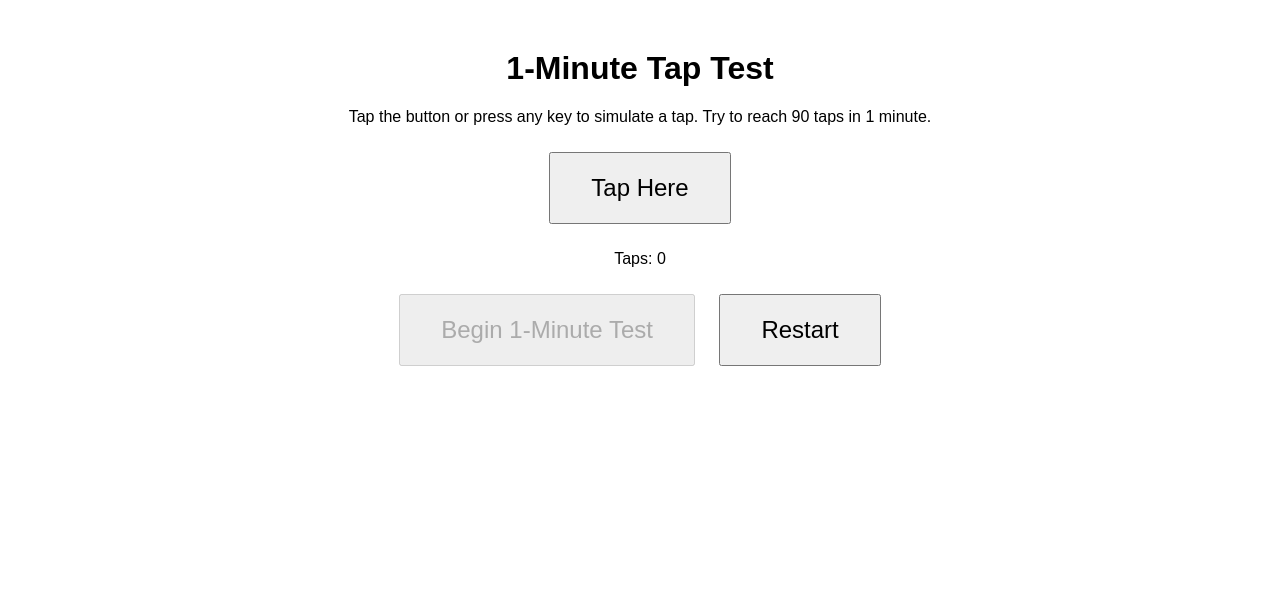
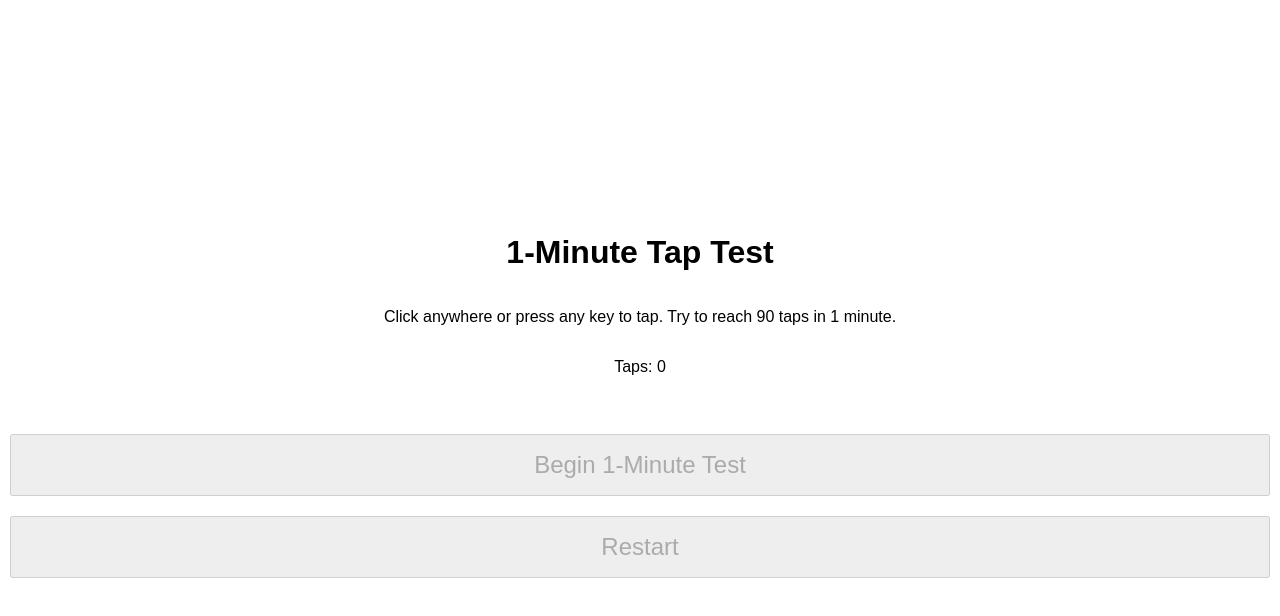
Before and after one commit to mooton100kg/neo-resus-timer, a plain HTML site: page index.html in a window 1280 px wide. Both pictures are taken after a click on the button "Begin 1-Minute Test". Drawn offline with Linux system fonts and the light colour scheme.

Commit message:
change to tap anywhere

```diff
--- a/index.html
+++ b/index.html
@@ -6,23 +6,41 @@
     body {
       font-family: sans-serif;
       text-align: center;
-      margin-top: 50px;
+      margin: 0;
+      padding: 0;
+      height: 100vh;
+      display: flex;
+      flex-direction: column;
+      justify-content: center;
+      user-select: none;
     }
     button {
       font-size: 24px;
-      padding: 20px 40px;
+      padding: 15px 30px;
       margin: 10px;
+      cursor: pointer;
+    }
+    #tapArea {
+      position: fixed;
+      top: 0;
+      left: 0;
+      width: 100%;
+      height: 100%;
+      z-index: 0;
+      display: none;
     }
   </style>
 </head>
 <body>
 
+  <div id="tapArea"></div>
+
   <h1>1-Minute Tap Test</h1>
-  <p>Tap the button or press any key to simulate a tap. Try to reach 90 taps in 1 minute.</p>
+  <p>Click anywhere or press any key to tap. Try to reach 90 taps in 1 minute.</p>
 
-  <button id="tapButton" disabled>Tap Here</button>
   <p id="tapCount">Taps: 0</p>
   <p id="message"></p>
+
   <button id="startBtn">Begin 1-Minute Test</button>
   <button id="restartBtn" disabled>Restart</button>
 
@@ -31,11 +49,11 @@
     let timerStarted = false;
     let timerId = null;
 
-    const tapBtn = document.getElementById("tapButton");
+    const tapDisplay = document.getElementById("tapCount");
+    const message = document.getElementById("message");
     const startBtn = document.getElementById("startBtn");
     const restartBtn = document.getElementById("restartBtn");
-    const tapDisplay = document.getElementById("tapCount");
-    const message = document.getElementById("message");
+    const tapArea = document.getElementById("tapArea");
 
     function registerTap() {
       if (timerStarted) {
@@ -45,40 +63,39 @@
     }
 
     function endTest() {
-      tapBtn.disabled = true;
       timerStarted = false;
       message.textContent = `⏱ Time's up! You tapped ${tapCount} times.`;
       startBtn.disabled = true;
-      restartBtn.disabled = true;
+      restartBtn.disabled = false;
+      tapArea.style.display = "none";
     }
 
     function startTest() {
       tapCount = 0;
       timerStarted = true;
-      tapBtn.disabled = false;
+      tapArea.style.display = "block";
       tapDisplay.textContent = "Taps: 0";
       message.textContent = "";
       startBtn.disabled = true;
-      restartBtn.disabled = false;
+      restartBtn.disabled = true;
 
-      timerId = setTimeout(endTest, 60000); // 60 seconds
+      timerId = setTimeout(endTest, 60000); // 1 minute
     }
 
     function restartTest() {
       clearTimeout(timerId);
       tapCount = 0;
+      timerStarted = false;
       tapDisplay.textContent = "Taps: 0";
+      tapArea.style.display = "none";
       message.textContent = "";
-      tapBtn.disabled = true;
       startBtn.disabled = false;
       restartBtn.disabled = true;
-      timerStarted = false;
     }
 
-    tapBtn.onclick = registerTap;
-    document.addEventListener("keydown", function () {
-      if (timerStarted) registerTap();
-    });
+    // Allow taps by key or click anywhere
+    document.addEventListener("keydown", registerTap);
+    tapArea.addEventListener("click", registerTap);
 
     startBtn.onclick = startTest;
     restartBtn.onclick = restartTest;
```
Also changed, not shown: 1 other file.
